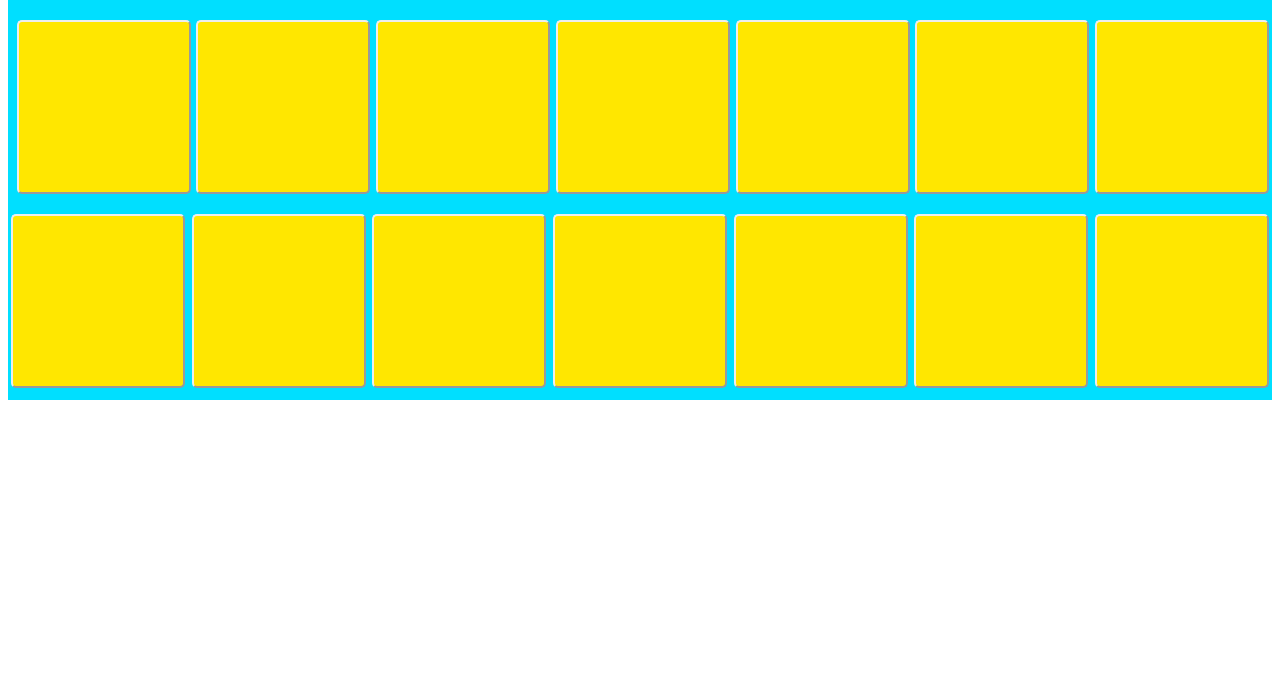
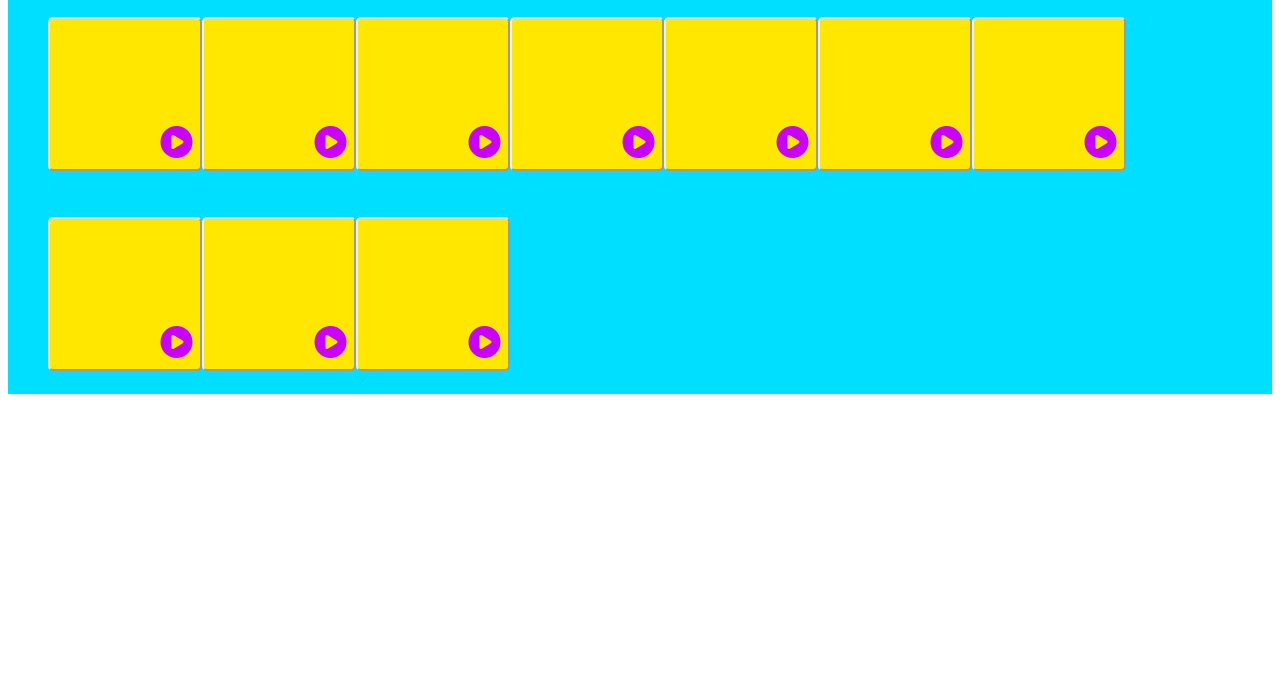
Before and after one commit to LopezJonathan/kidsdesign, a website: page index.html in a window 1280 px wide. Shown: the part 104-800 px from the top of the page. Drawn offline with Linux system fonts and the light colour scheme; a web font is replaced by a local one.

Commit message:
Made improvements to layout
Improved the navigation layout and media content layout.

```diff
--- a/assets/scss/partials/_base.scss
+++ b/assets/scss/partials/_base.scss
@@ -1,30 +1,34 @@
 /* General Styles Scss Document */
 
-body{
-	background-color: $white;
-}
+body {
+  background-color: white;
+  position: relative; }
 
-main{
-	background-color: $blue;
-}
+main {
+  background-color: #00dfff; }
 
-.flex-container{
-	padding: 0px;
-	margin: 0px;
+.flex-container {
   height: 400px;
-	overflow: scroll;
+  overflow-y: scroll;
   list-style: none;
   display: flex;
   flex-flow: row wrap;
-	justify-content: space-around;
-}
+  justify-content: flex-start; }
 
-.flex-item{
-	background-color: $yellow;
-	padding: 10px;
-	margin-top: 20px;
+.flex-item {
+  background-color: #ffe700;
   width: 150px;
   height: 150px;
   border: 2px outset;
   border-radius: 5px;
+  position: relative;
+  margin-top: 15%;
+
 }
+
+.playbutton {
+  position: absolute;
+  bottom: 5%;
+  right: 5%;
+  font-size: 32px;
+  color: #c900ff; }
--- a/assets/scss/partials/_header.scss
+++ b/assets/scss/partials/_header.scss
@@ -2,63 +2,31 @@
 
 nav ul {
   display: flex;
-  flex-flow: row wrap; }
+  flex-flow: row wrap;
+	justify-content: center;
+}
 
 nav ul li {
-	font-family: $walterturncoat;
+  font-family: "Walter Turncoat", cursive;
   font-size: 26px;
   list-style: none;
   text-align: center;
   padding: 6px 8px;
-  width: 100px; }
+}
+
 nav a {
   color: black;
   background-color: transparent;
-	text-decoration: none;
-
-}
+  text-decoration: none; }
 
 #logo {
-	-ms-transform: rotate(-7deg); /* IE 9 */
-    -webkit-transform: rotate(-7deg); /* Chrome, Safari, Opera */
+  -ms-transform: rotate(-7deg);
+  /* IE 9 */
+  -webkit-transform: rotate(-7deg);
+  /* Chrome, Safari, Opera */
   transform: rotate(-7deg);
-
   font-family: 'Henny Penny', cursive;
   font-size: 46px;
-	color: purple;
+  color: #c900ff;
   text-shadow: 2px 2px 6px;
-
 }
-
-/*.main-nav{
-    height:40px;
-    margin:auto;
-}
-
-.main-nav ul{
-	margin:0 auto;
-    width:800px;
-    padding:12px;
-    list-style: none;
-}
-
-.main-nav li{
-	float: left;
-}
-
-.main-nav a {
-	color: black;
-	background-color: transparent;
-	text-decoration: none;
-  padding:0 14px;
-  text-align:center;
-  display:block;
-}
-
-.main-nav ul li a #logo{
-	height:140px;
-    display:block;
-    width:215px;
-    margin-top:-61px;
-    padding: 0;
-}*/
--- a/index.html
+++ b/index.html
@@ -12,72 +12,77 @@
 <header>
   <nav class="main-nav">
     <ul>
-      <li>
-		  <a href=""><div><i class="fa fa-gamepad" aria-hidden="true"></i> Games</div></a>
-      </li>
-      <li>
-		  <a href=""><div><i class="fa fa-play-circle" aria-hidden="true"></i> Videos</div></a>
-      </li>
-		<li>
-			<a href=""><div id="logo">Playtime</div></a>
-		</li>
-      <li>
-		  <a href=""><div><i class="fa fa-book" aria-hidden="true"></i> Stories</div></a>
-      </li>
-      <li>
-		  <a href=""><div><i class="fa fa-picture-o" aria-hidden="true"></i> Paint</div></a>
-      </li>
+      <li> <a href="">
+        <div><i class="fa fa-gamepad" aria-hidden="true"></i> Games</div>
+        </a> </li>
+      <li> <a href="">
+        <div><i class="fa fa-play-circle" aria-hidden="true"></i> Videos</div>
+        </a> </li>
+      <li> <a href="">
+        <div id="logo">Playtime</div>
+        </a> </li>
+      <li> <a href="">
+        <div><i class="fa fa-book" aria-hidden="true"></i> Stories</div>
+        </a> </li>
+      <li> <a href="">
+        <div><i class="fa fa-picture-o" aria-hidden="true"></i> Paint</div>
+        </a> </li>
     </ul>
   </nav>
 </header>
 <main>
-  <section>
-    <ul class="flex-container content">
+  <section class="content">
+    <ul class="flex-container">
       <div class="featuredItem"></div>
       <li>
-        <div class="flex-item"></div>
+        <div class="flex-item">
+          <div class="playbutton"><i class="fa fa-play-circle" aria-hidden="true"></i></div>
+        </div>
       </li>
       <li>
-        <div class="flex-item"></div>
+        <div class="flex-item">
+          <div class="playbutton"><i class="fa fa-play-circle" aria-hidden="true"></i></div>
+        </div>
       </li>
       <li>
-        <div class="flex-item"></div>
+        <div class="flex-item">
+          <div class="playbutton"><i class="fa fa-play-circle" aria-hidden="true"></i></div>
+        </div>
       </li>
       <li>
-        <div class="flex-item"></div>
+        <div class="flex-item">
+          <div class="playbutton"><i class="fa fa-play-circle" aria-hidden="true"></i></div>
+        </div>
       </li>
       <li>
-        <div class="flex-item"></div>
+        <div class="flex-item">
+          <div class="playbutton"><i class="fa fa-play-circle" aria-hidden="true"></i></div>
+        </div>
       </li>
       <li>
-        <div class="flex-item"></div>
+        <div class="flex-item">
+          <div class="playbutton"><i class="fa fa-play-circle" aria-hidden="true"></i></div>
+        </div>
       </li>
       <li>
-        <div class="flex-item"></div>
+        <div class="flex-item">
+          <div class="playbutton"><i class="fa fa-play-circle" aria-hidden="true"></i></div>
+        </div>
       </li>
       <li>
-        <div class="flex-item"></div>
+        <div class="flex-item">
+          <div class="playbutton"><i class="fa fa-play-circle" aria-hidden="true"></i></div>
+        </div>
       </li>
       <li>
-        <div class="flex-item"></div>
+        <div class="flex-item">
+          <div class="playbutton"><i class="fa fa-play-circle" aria-hidden="true"></i></div>
+        </div>
       </li>
       <li>
-        <div class="flex-item"></div>
-      </li>
-      <li>
-        <div class="flex-item"></div>
-      </li>
-      <li>
-        <div class="flex-item"></div>
-      </li>
-      <li>
-        <div class="flex-item"></div>
-      </li>
-      <li>
-        <div class="flex-item"></div>
-      </li>
-      <li>
-        <div class="flex-item"></div>
+        <div class="flex-item">
+          <div class="playbutton"><i class="fa fa-play-circle" aria-hidden="true"></i></div>
+        </div>
       </li>
     </ul>
   </section>
```
Also changed, not shown: css/styles.css. Lines whose indentation alone changed are shown as unchanged.
